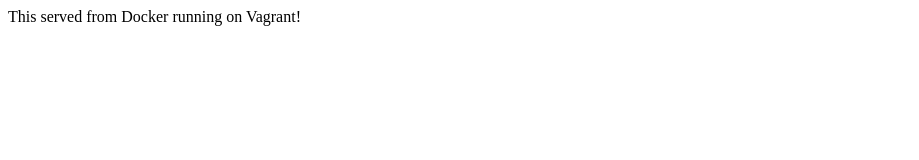
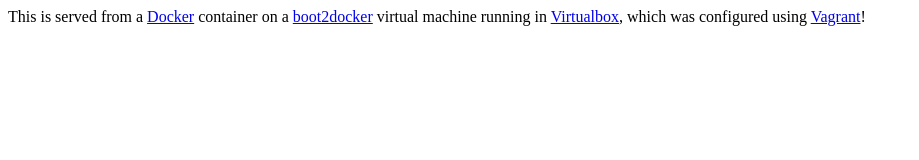
Before and after one commit to synesthesia/vagrant-boot2docker, a plain HTML site: page data/greet.html in a window 1280 px wide. Shown: the whole page, without its empty margins (0-919 px from the left). Drawn offline with Linux system fonts and the light colour scheme.

Commit message:
improved greet.html

```diff
--- a/data/greet.html
+++ b/data/greet.html
@@ -1,5 +1,14 @@
 <html>
 <body>
-<p>This served from Docker running on Vagrant!<p>
+<p>
+This is served from a
+<a href="https://www.docker.com/">Docker</a>
+container on a
+<a href="http://boot2docker.io/">boot2docker</a>
+virtual machine running in
+<a href="https://www.virtualbox.org/">Virtualbox</a>,
+which was configured using
+<a href="https://www.vagrantup.com/">Vagrant</a>!
+</p>
 </body>
 </html>
```
